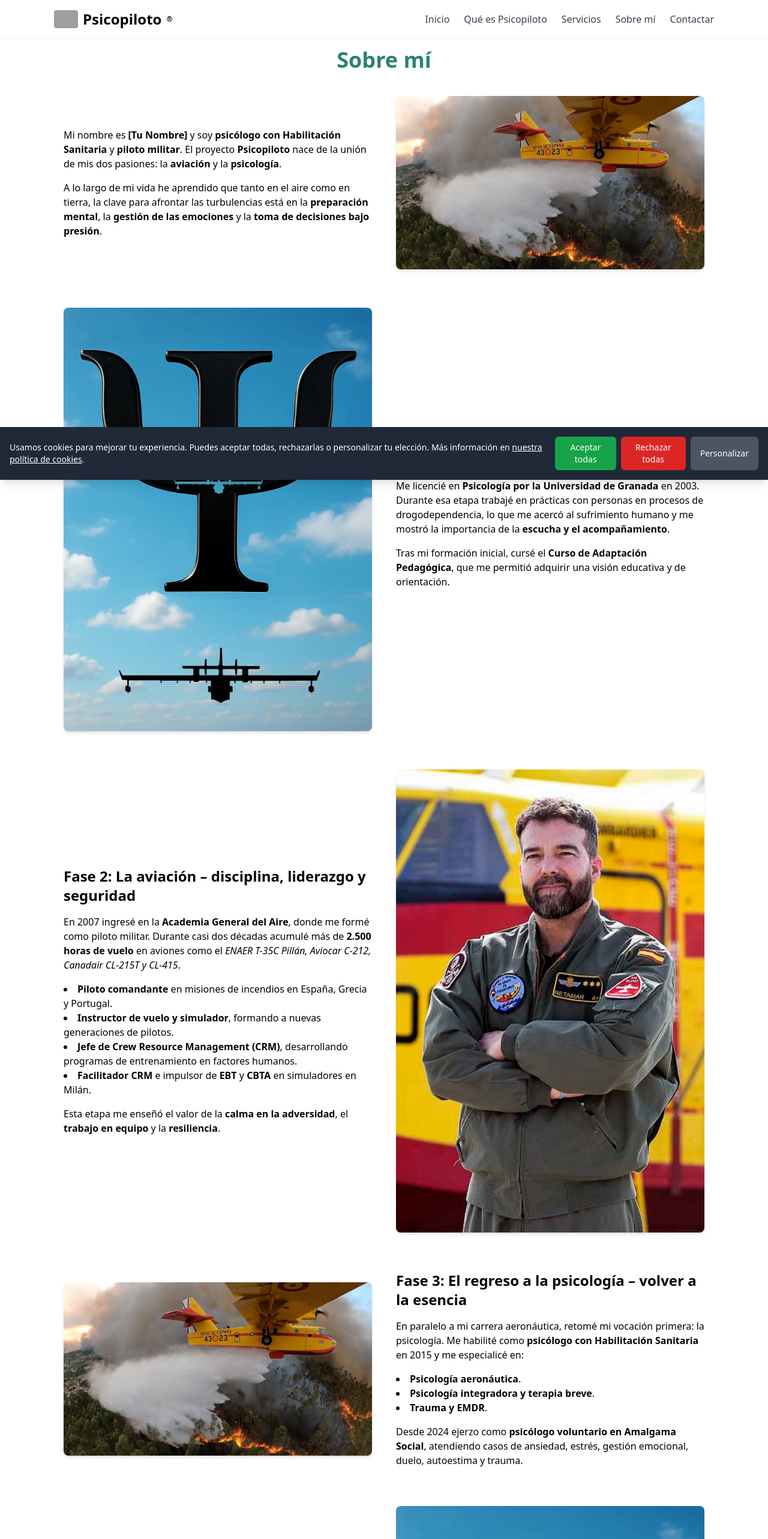
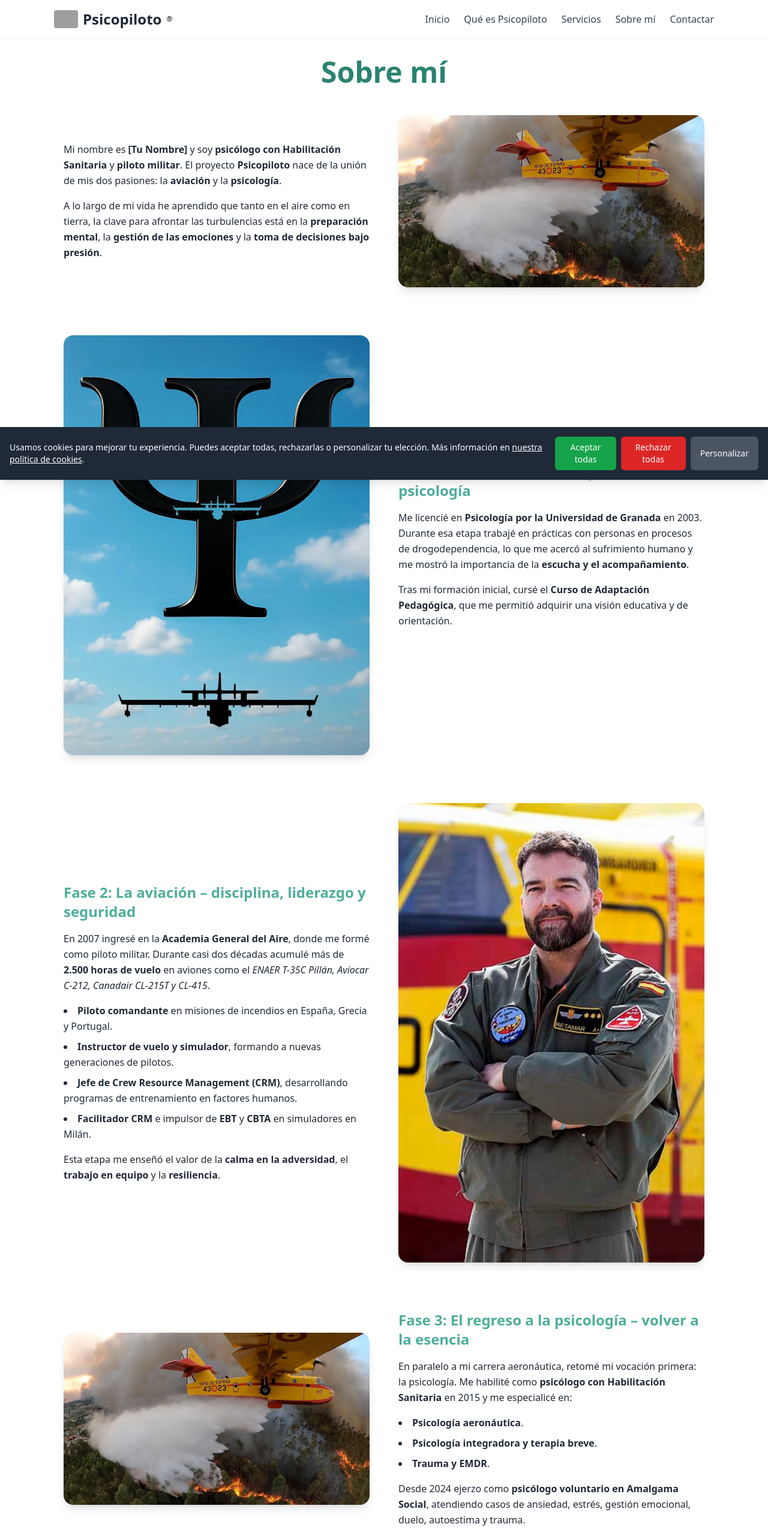
Before and after one commit to psicopiloto/psicopilotopage1, a Next.js app: page /sobre-mi in a window 1280 px wide. Shown: the top 2566 px of the page at 60% size. Built offline with nearby package versions, Linux system fonts and the light colour scheme; grey boxes are pictures that could not be loaded.

Commit message:
Update sobre-mi.js

```diff
--- a/pages/sobre-mi.js
+++ b/pages/sobre-mi.js
@@ -6,19 +6,19 @@ import { NextSeo } from "next-seo";
 
 export default function SobreMi() {
   return (
-    <div className="min-h-screen flex flex-col">
+    <div className="min-h-screen flex flex-col bg-white text-gray-800">
       <NextSeo
         title="Sobre mí | Psicopiloto"
-        description="Soy psicólogo con habilitación sanitaria y piloto militar. En Psicopiloto uno la aviación y la psicología para ayudarte a manejar la ansiedad, el estrés, el trauma y recuperar tu confianza."
+        description="Soy psicólogo con habilitación sanitaria y piloto militar. En Psicopiloto uno aviación y psicología para ayudarte a manejar la ansiedad, el estrés y recuperar tu confianza."
         canonical="https://www.psicopiloto.com/sobre-mi"
         openGraph={{
           url: "https://www.psicopiloto.com/sobre-mi",
           title: "Sobre mí | Psicopiloto",
           description:
-            "Conoce mi trayectoria como psicólogo y piloto militar. Descubre cómo combino aviación y psicología para ofrecerte un enfoque único en ansiedad, autoestima, trauma y terapia.",
+            "Conoce mi trayectoria como psicólogo y piloto militar. Descubre cómo combino aviación y psicología para un enfoque único en ansiedad, autoestima, trauma y terapia.",
           images: [
             {
-              url: "https://www.psicopiloto.com/og-sobre-mi.jpg", // ⚡ pon aquí tu imagen OG real
+              url: "https://www.psicopiloto.com/og-sobre-mi.jpg",
               width: 1200,
               height: 630,
               alt: "Sobre mí - Psicopiloto",
@@ -36,16 +36,16 @@ export default function SobreMi() {
       />
 
       <Nav />
-      <main className="flex-grow pt-20 pb-16">
-        <div className="container mx-auto px-4 max-w-5xl">
-          <h1 className="text-4xl font-bold mb-10 text-center text-psicopiloto-green-600">
+      <main className="flex-grow pt-24 pb-16">
+        <div className="container mx-auto px-6 max-w-5xl">
+          <h1 className="text-4xl md:text-5xl font-bold mb-12 text-center text-psicopiloto-green-600">
             Sobre mí
           </h1>
 
           {/* Intro */}
-          <section className="mb-16">
-            <div className="grid md:grid-cols-2 gap-10 items-center">
-              <div>
+          <section className="mb-20">
+            <div className="grid md:grid-cols-2 gap-12 items-center">
+              <div className="leading-relaxed">
                 <p>
                   Mi nombre es <strong>[Tu Nombre]</strong> y soy{" "}
                   <strong>psicólogo con Habilitación Sanitaria</strong> y{" "}
@@ -67,23 +67,23 @@ export default function SobreMi() {
                 alt="Psicopiloto - experiencia en psicología"
                 width={600}
                 height={400}
-                className="rounded-lg shadow-md"
+                className="rounded-2xl shadow-lg"
               />
             </div>
           </section>
 
- {/* Fase 1 */}
-          <section className="mb-16">
-            <div className="grid md:grid-cols-2 gap-10 items-center">
+          {/* Fase 1 */}
+          <section className="mb-20">
+            <div className="grid md:grid-cols-2 gap-12 items-center">
               <Image
                 src="/sobre2.jpg"
                 alt="Vocación por la psicología"
                 width={600}
                 height={400}
-                className="rounded-lg shadow-md order-2 md:order-1"
+                className="rounded-2xl shadow-lg order-2 md:order-1"
               />
-              <div className="order-1 md:order-2">
-                <h2 className="text-2xl font-semibold mb-4">
+              <div className="order-1 md:order-2 leading-relaxed">
+                <h2 className="text-2xl font-semibold mb-4 text-psicopiloto-green-500">
                   Fase 1: El inicio – vocación por la psicología
                 </h2>
                 <p>
@@ -101,10 +101,10 @@ export default function SobreMi() {
           </section>
 
           {/* Fase 2 */}
-          <section className="mb-16">
-            <div className="grid md:grid-cols-2 gap-10 items-center">
-              <div>
-                <h2 className="text-2xl font-semibold mb-4">
+          <section className="mb-20">
+            <div className="grid md:grid-cols-2 gap-12 items-center">
+              <div className="leading-relaxed">
+                <h2 className="text-2xl font-semibold mb-4 text-psicopiloto-green-500">
                   Fase 2: La aviación – disciplina, liderazgo y seguridad
                 </h2>
                 <p>
@@ -112,7 +112,7 @@ export default function SobreMi() {
                   Durante casi dos décadas acumulé más de <strong>2.500 horas de vuelo</strong> en aviones como el{" "}
                   <em>ENAER T-35C Pillán, Aviocar C-212, Canadair CL-215T y CL-415</em>.
                 </p>
-                <ul className="list-disc list-inside mt-4">
+                <ul className="list-disc list-inside mt-4 space-y-2">
                   <li><strong>Piloto comandante</strong> en misiones de incendios en España, Grecia y Portugal.</li>
                   <li><strong>Instructor de vuelo y simulador</strong>, formando a nuevas generaciones de pilotos.</li>
                   <li><strong>Jefe de Crew Resource Management (CRM)</strong>, desarrollando programas de entrenamiento en factores humanos.</li>
@@ -128,30 +128,30 @@ export default function SobreMi() {
                 alt="Psicología y aviación unidas"
                 width={600}
                 height={400}
-                className="rounded-lg shadow-md"
+                className="rounded-2xl shadow-lg"
               />
             </div>
           </section>
 
           {/* Fase 3 */}
-          <section className="mb-16">
-            <div className="grid md:grid-cols-2 gap-10 items-center">
+          <section className="mb-20">
+            <div className="grid md:grid-cols-2 gap-12 items-center">
               <Image
                 src="/sobre1.jpg"
                 alt="Psicólogo con habilitación sanitaria"
                 width={600}
                 height={400}
-                className="rounded-lg shadow-md order-2 md:order-1"
+                className="rounded-2xl shadow-lg order-2 md:order-1"
               />
-              <div className="order-1 md:order-2">
-                <h2 className="text-2xl font-semibold mb-4">
+              <div className="order-1 md:order-2 leading-relaxed">
+                <h2 className="text-2xl font-semibold mb-4 text-psicopiloto-green-500">
                   Fase 3: El regreso a la psicología – volver a la esencia
                 </h2>
                 <p>
                   En paralelo a mi carrera aeronáutica, retomé mi vocación primera: la psicología.
                   Me habilité como <strong>psicólogo con Habilitación Sanitaria</strong> en 2015 y me especialicé en:
                 </p>
-                <ul className="list-disc list-inside mt-4">
+                <ul className="list-disc list-inside mt-4 space-y-2">
                   <li><strong>Psicología aeronáutica</strong>.</li>
                   <li><strong>Psicología integradora y terapia breve</strong>.</li>
                   <li><strong>Trauma y EMDR</strong>.</li>
@@ -165,10 +165,10 @@ export default function SobreMi() {
           </section>
 
           {/* Fase 4 */}
-          <section className="mb-16">
-            <div className="grid md:grid-cols-2 gap-10 items-center">
-              <div>
-                <h2 className="text-2xl font-semibold mb-4">
+          <section className="mb-20">
+            <div className="grid md:grid-cols-2 gap-12 items-center">
+              <div className="leading-relaxed">
+                <h2 className="text-2xl font-semibold mb-4 text-psicopiloto-green-500">
                   Fase 4: El voluntariado – la parte más humana
                 </h2>
                 <p>
@@ -187,14 +187,16 @@ export default function SobreMi() {
                 alt="Voluntariado y atención humana"
                 width={600}
                 height={400}
-                className="rounded-lg shadow-md"
+                className="rounded-2xl shadow-lg"
               />
             </div>
           </section>
 
           {/* Hoy */}
-          <section>
-            <h2 className="text-2xl font-semibold mb-4">Hoy: Psicopiloto</h2>
+          <section className="mb-20 leading-relaxed">
+            <h2 className="text-2xl font-semibold mb-4 text-psicopiloto-green-500">
+              Hoy: Psicopiloto
+            </h2>
             <p>
               Hoy, en <strong>Psicopiloto</strong>, uno lo aprendido en la aviación con la psicología para ofrecer un acompañamiento diferente.
               Si en la cabina de un avión entrenábamos la mente para afrontar lo inesperado y mantener la seguridad,
@@ -209,12 +211,11 @@ export default function SobreMi() {
           {/* Call to action */}
           <div className="mt-12 text-center">
             <Link href="/contacto">
-              <span className="px-6 py-3 bg-psicopiloto-green-500 text-white rounded-lg text-lg font-semibold shadow hover:bg-psicopiloto-green-600 transition">
-               👉 Reserva tu primera consulta
+              <span className="px-6 py-3 bg-psicopiloto-green-500 text-white rounded-xl text-lg font-semibold shadow hover:bg-psicopiloto-green-600 transition">
+                👉 Reserva tu primera consulta
               </span>
             </Link>
           </div>
-
         </div>
       </main>
       <Footer />
```
